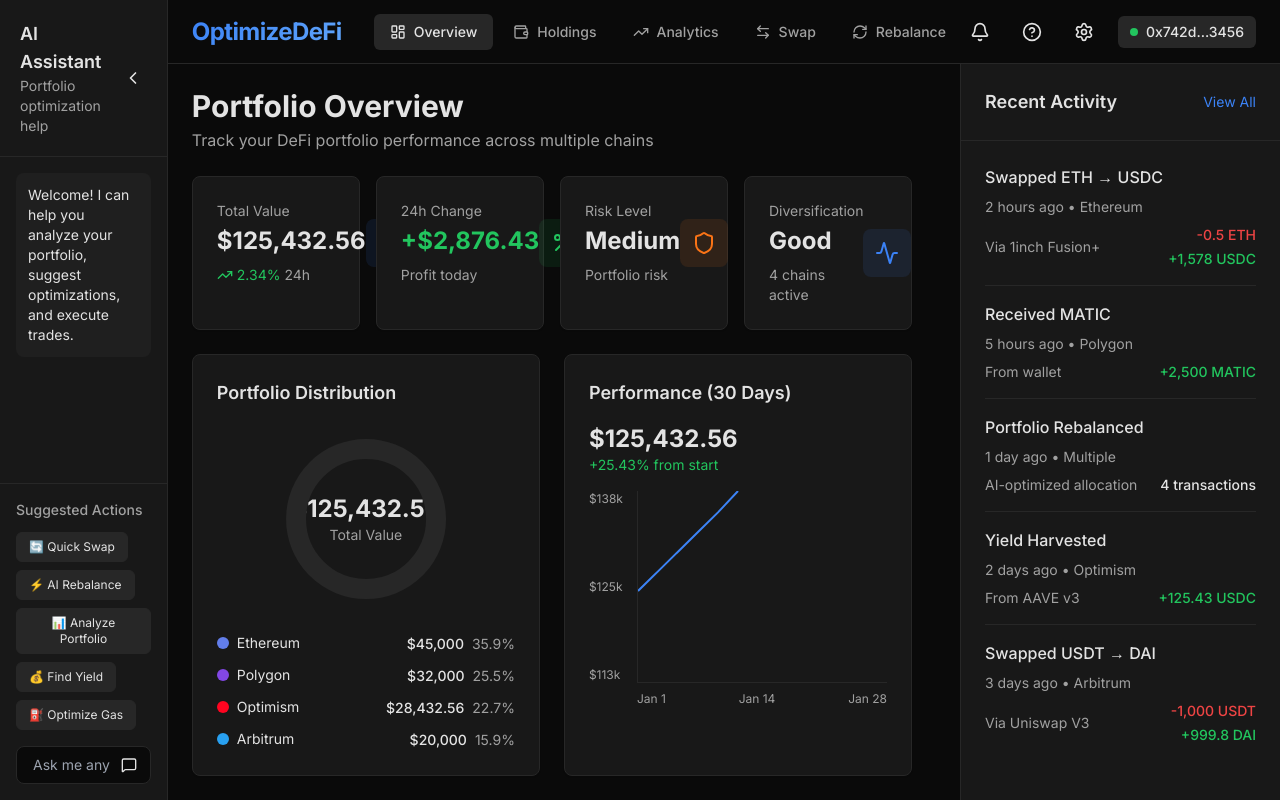
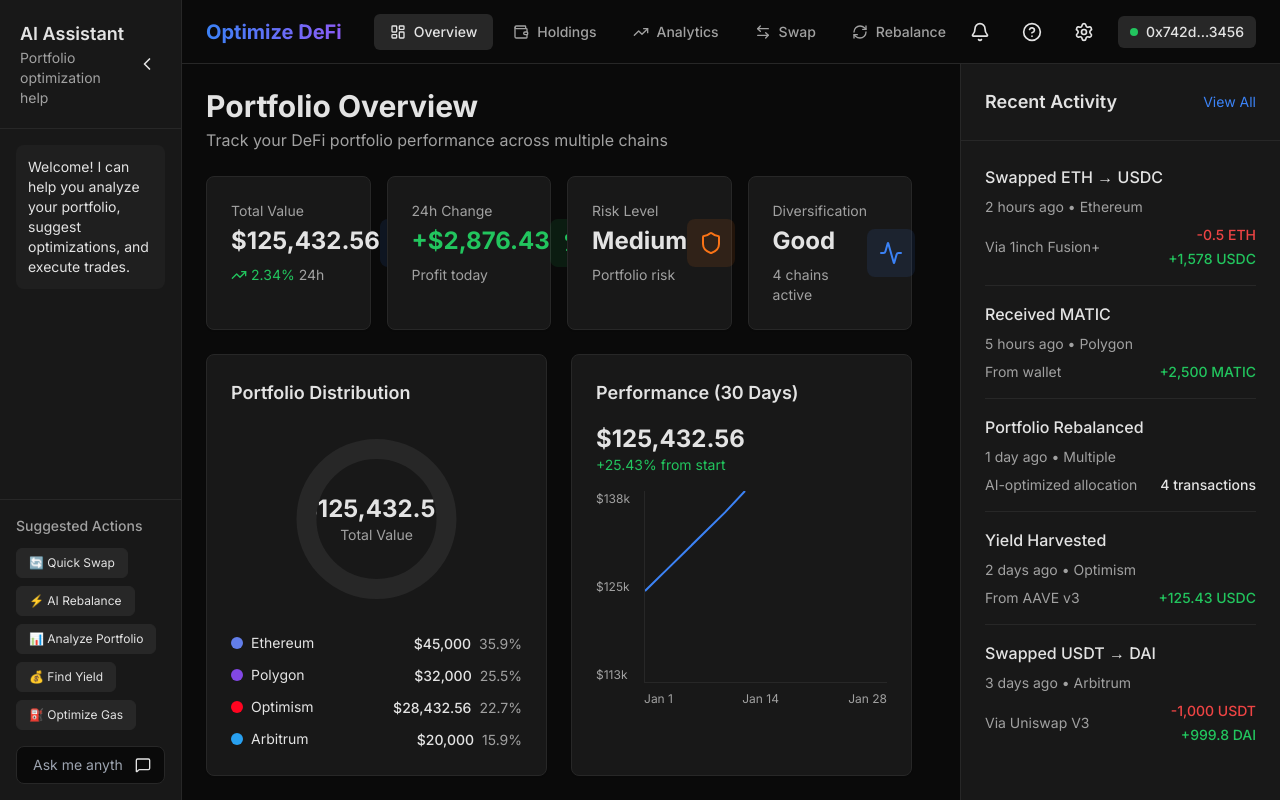
Before and after one commit to emmette/optimizedefi, a Next.js app in the folder frontend/: page / in a window 1280 px wide. Built offline with nearby package versions, Linux system fonts and the light colour scheme.

Commit message:
fix: Update Optimize DeFi header text styling to match mock
- Changed gradient from blue to blue-purple (#3b82f6 to #8b5cf6)
- Reduced font size from 24px to 20px
- Added space between 'Optimize' and 'DeFi'
- Ensured text doesn't wrap with white-space: nowrap

```diff
--- a/frontend/app/globals.css
+++ b/frontend/app/globals.css
@@ -70,11 +70,11 @@
 
 /* Custom styles for project branding */
 .app-title {
-  font-size: 24px;
+  font-size: 20px;
   font-weight: 700;
-  background: linear-gradient(135deg, #3b82f6 0%, #60a5fa 100%);
+  background: linear-gradient(to right, #3b82f6, #8b5cf6);
   -webkit-background-clip: text;
+  background-clip: text;
   -webkit-text-fill-color: transparent;
-  background-clip: text;
-  letter-spacing: -0.025em;
+  white-space: nowrap;
 }
--- a/frontend/components/layout/MainLayout.tsx
+++ b/frontend/components/layout/MainLayout.tsx
@@ -114,7 +114,7 @@
             </button>
 
             {/* Project Title */}
-            <h1 className="app-title">OptimizeDeFi</h1>
+            <h1 className="app-title">Optimize DeFi</h1>
 
             {/* Desktop Navigation */}
             <nav className="hidden lg:flex items-center space-x-1">
```
